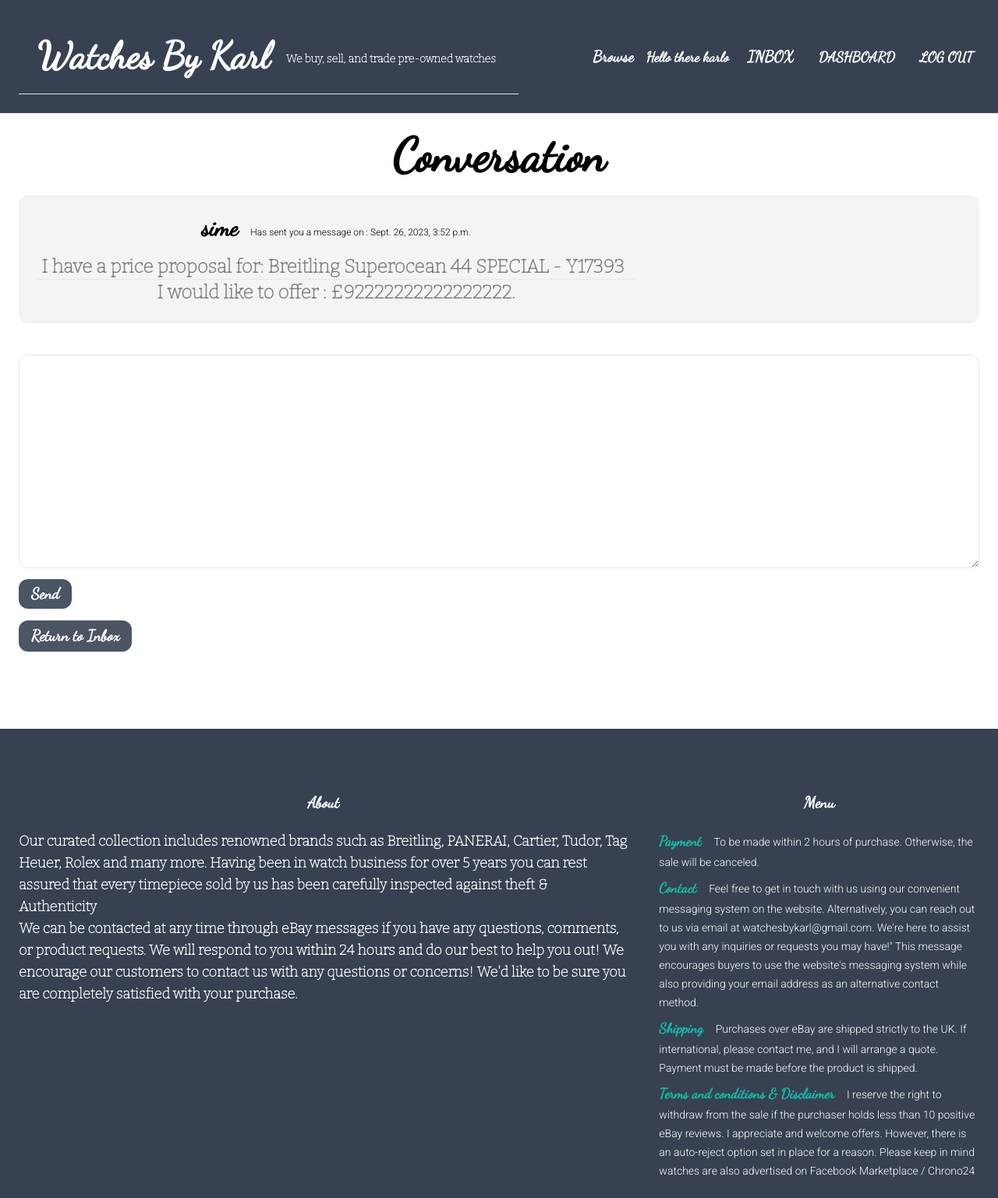
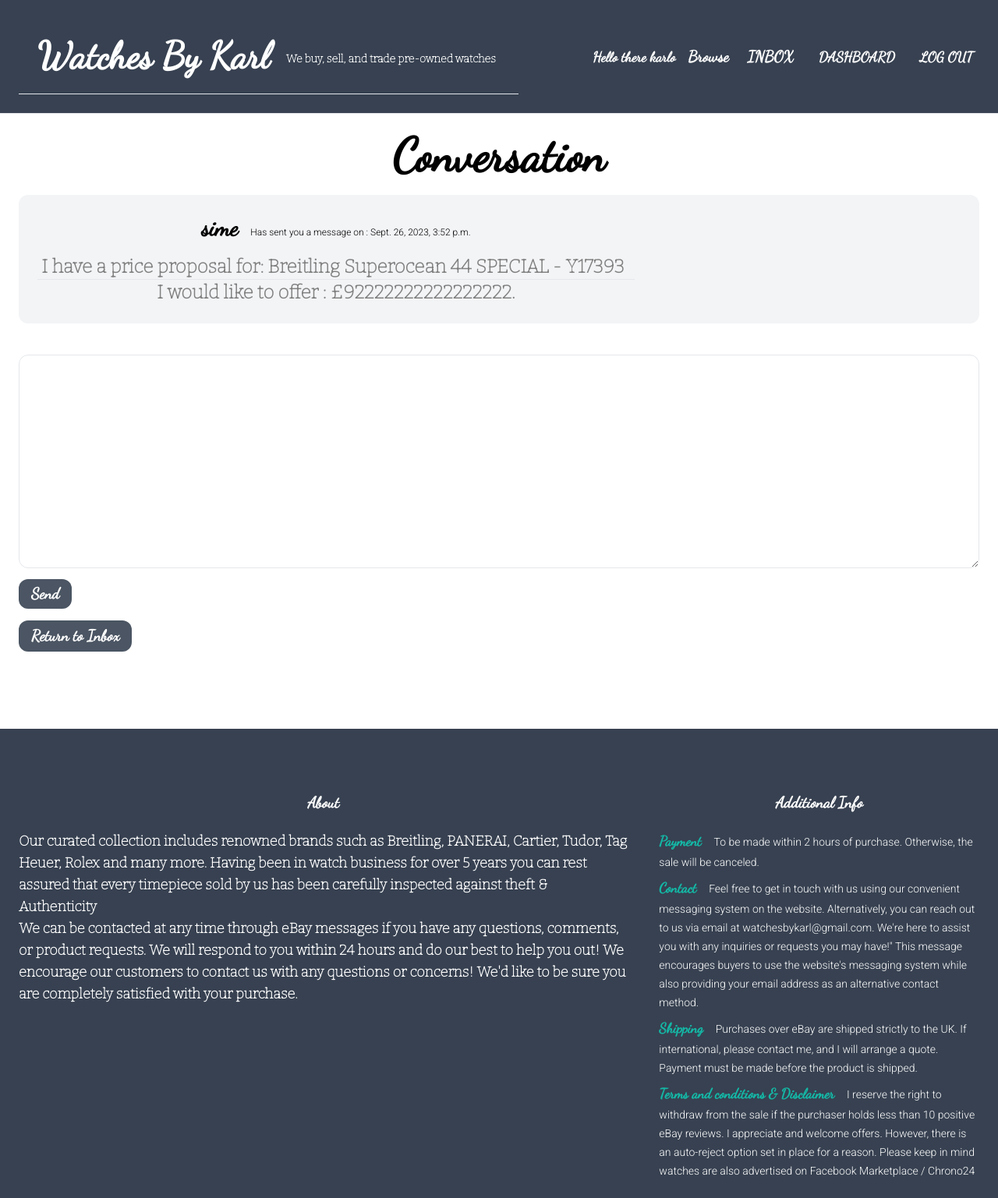
Before and after one commit to Karlox01/Watchsite, a Django app: page /inbox/62/ in a window 1280 px wide. Shown: the whole page at 78% size. Run offline with Django 4.2, Linux system fonts and the light colour scheme; a user stored in the database is signed in; data comes from the database, SQL or seed files in the repository; some libraries are stand-ins or nearby versions.

Commit message:
changed the layout of navbar links

```diff
--- a/watchapp/templates/core/base.html
+++ b/watchapp/templates/core/base.html
@@ -23,10 +23,8 @@
 
 <body class="bg-white">
 
-    <nav
-        class="py-6 flex flex-col justify-between items-center sm:flex-row border-b border-gray-200 px-4 lg:px-6 py-2.5 bg-gray-700 nav-bar">
-        <div
-            class="py-6 flex flex-col justify-between items-center sm:flex-row border-b border-gray-200 px-4 lg:px-6 py-2.5 bg-gray-700 nav-bar">
+    <nav class="py-6 flex flex-col justify-between items-center sm:flex-row border-b border-gray-200 px-4 lg:px-6 py-2.5 bg-gray-700 nav-bar">
+        <div class="py-6 flex flex-col justify-between items-center sm:flex-row border-b border-gray-200 px-4 lg:px-6 py-2.5 bg-gray-700 nav-bar">
             <a href="/" class="flex items-center custom-logo cursive text-white text-5xl">
                 Watches By Karl
             </a>
@@ -35,17 +33,17 @@
             </div>
         </div>
         <div class="mt-4 sm:mt-0 space-x-4 flex flex-wrap items-center justify-center">
+            {% if request.user.is_authenticated %}
+            <span class="text-lg rounded-lg cursive text-white">Hello there {{ request.user.username }}</span>
             <a href="{% url 'watches:items' %}"
                 class="text-xl rounded-lg cursive text-white hover:text-teal-700">Browse</a>
-
-            {% if request.user.is_authenticated %}
-            <span class="text-lg rounded-lg cursive text-white">Hello there {{ request.user.username }}</span>
             <a href="{% url 'conversation:inbox' %}" class="px-2 py-2 text-white cursive hover:text-teal-700">INBOX</a>
             <a href="/" class="px-2 py-2 text-lg text-white cursive hover:text-teal-700">DASHBOARD</a>
             <a href="{% url 'watchapp:logout' %}" class="px-2 py-2 text-lg text-white cursive hover:text-red-500">LOG
                 OUT</a>
             {% else %}
-
+            <a href="{% url 'watches:items' %}"
+                class="text-xl rounded-lg cursive text-white hover:text-teal-700">Browse</a>
             <a href="{% url 'watchapp:signup' %}"
                 class="px-4 py-2 text-lg rounded-lg bg-sky-600 text-white rounded-xl hover:bg-teal-700 cursive">Sign
                 up</a>
@@ -55,6 +53,7 @@
             {% endif %}
         </div>
     </nav>
+
 
     <div class="px-4 sm:px-6 py-6">
         {% block content %}
@@ -80,7 +79,7 @@
             </span>
         </div>
         <div class="w-full sm:w-1/3 mt-4 sm:mt-0">
-            <h3 class="mb-5 font-semibold cursive text-center text-white">Menu</h3>
+            <h3 class="mb-5 font-semibold cursive text-center text-white">Additional Info</h3>
             <ul class="space-y-2">
                 <li><a href="#" class="text-lg text-teal-500 hover:text-teal-700 cursive mr-4">Payment</a><span
                         class="text-right text-sm text-white">To be made within 2 hours of purchase. Otherwise, the sale
```
